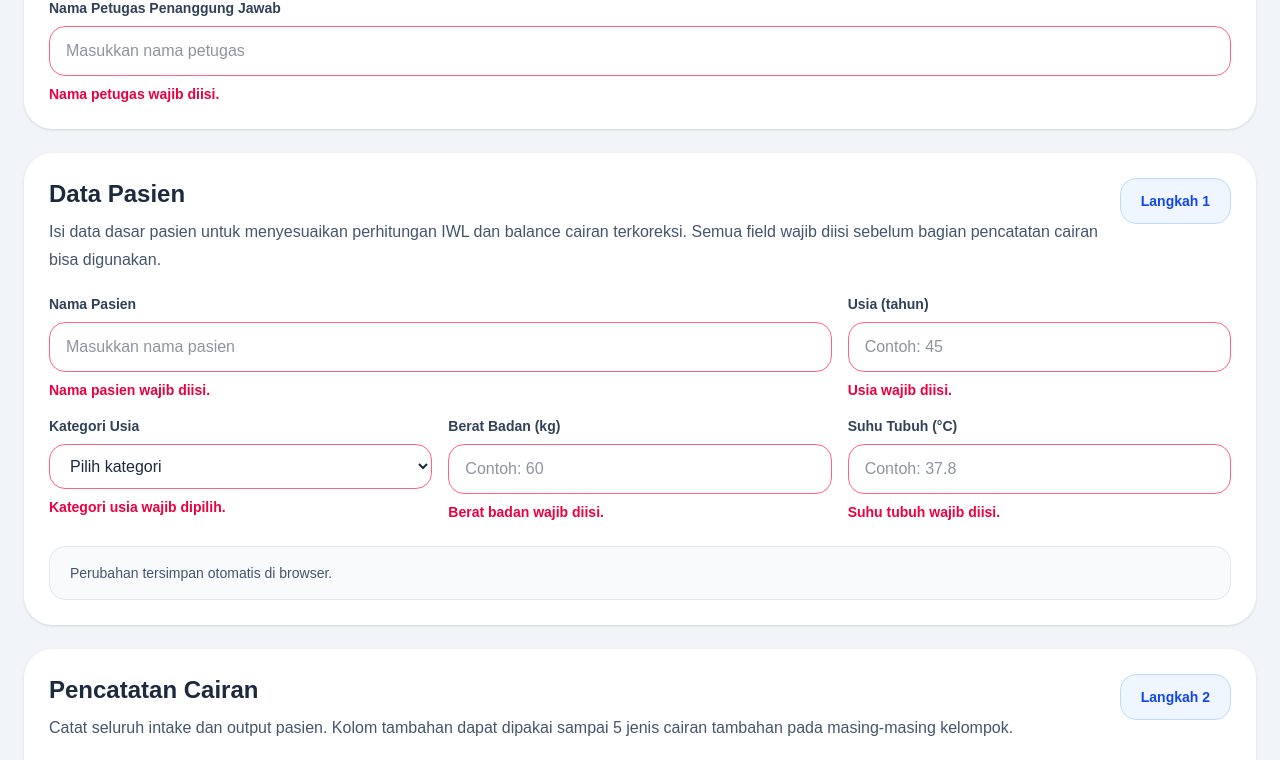
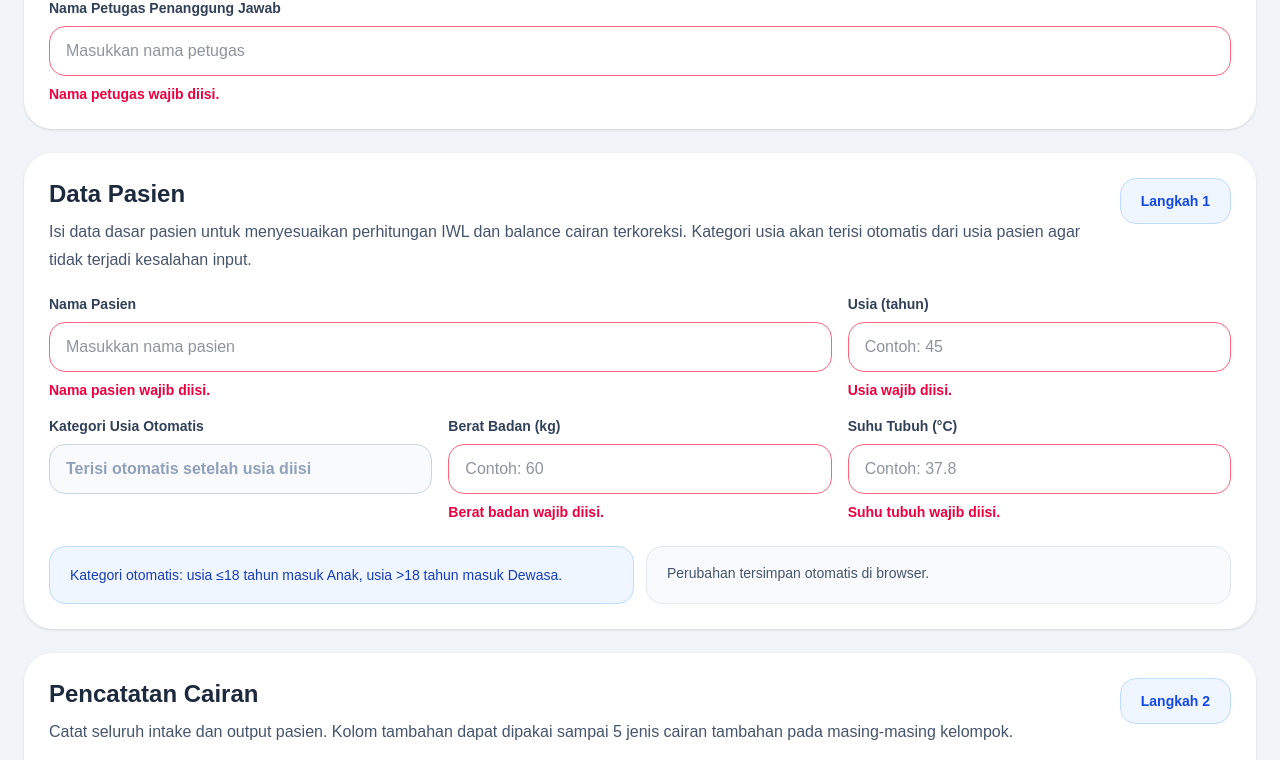
Before and after one commit to ukbisumut3256/fluidcare-v3, a Next.js app: page / in a window 1280 px wide. Shown: the part 433-1193 px from the top of the page. Built offline with nearby package versions, Linux system fonts and the light colour scheme.

Commit message:
update latest code

```diff
--- a/app/page.tsx
+++ b/app/page.tsx
@@ -169,8 +169,11 @@ function validatePatient(patient: PatientForm): PatientErrors {
     errors.age = "Usia tidak valid.";
   }
 
-  if (!patient.ageCategory) {
-    errors.ageCategory = "Kategori usia wajib dipilih.";
+  if (patient.age.trim() && age > 0) {
+    const expectedCategory: AgeCategory = age > 18 ? "dewasa (>18 Thn)" : "anak (<18 Thn)";
+    if (patient.ageCategory && patient.ageCategory !== expectedCategory) {
+      errors.ageCategory = "Kategori usia tidak sesuai dengan usia pasien.";
+    }
   }
 
   if (!patient.weight.trim()) {
@@ -281,10 +284,15 @@ export default function Home() {
 
         if (parsed.officer) setOfficer(parsed.officer);
         if (parsed.patient) {
+          const restoredAge = parsed.patient.age ?? "";
+          const restoredAgeNumber = toNumber(restoredAge);
+          const restoredAgeCategory: AgeCategory =
+            restoredAgeNumber > 0 ? (restoredAgeNumber > 18 ? "dewasa (>18 Thn)" : "anak (<18 Thn)") : "";
+
           setPatient({
             name: parsed.patient.name ?? "",
-            age: parsed.patient.age ?? "",
-            ageCategory: parsed.patient.ageCategory ?? "",
+            age: restoredAge,
+            ageCategory: restoredAgeCategory,
             weight: parsed.patient.weight ?? "",
             temperature: parsed.patient.temperature ?? "",
           });
@@ -374,7 +382,22 @@ export default function Home() {
   }
 
   function setPatientField<K extends keyof PatientForm>(key: K, value: PatientForm[K]) {
-    setPatient((prev) => ({ ...prev, [key]: value }));
+    setPatient((prev) => {
+      if (key === "age") {
+        const ageValue = String(value);
+        const ageNumber = toNumber(ageValue);
+        const automaticCategory: AgeCategory =
+          ageNumber > 0 ? (ageNumber > 18 ? "dewasa (>18 Thn)" : "anak (<18 Thn)") : "";
+
+        return {
+          ...prev,
+          age: ageValue,
+          ageCategory: automaticCategory,
+        };
+      }
+
+      return { ...prev, [key]: value };
+    });
     setResult(null);
   }
 
@@ -462,8 +485,10 @@ export default function Home() {
     const ageNum = toNumber(patient.age);
     const hasFever = temperatureNum > 37;
 
+    const automaticAgeCategory: AgeCategory = ageNum > 18 ? "dewasa (>18 Thn)" : "anak (<18 Thn)";
+
     const iwlNormal =
-      patient.ageCategory === "dewasa (>18 Thn)" ? 15 * weightNum : (30 - ageNum) * weightNum;
+      automaticAgeCategory === "dewasa (>18 Thn)" ? 15 * weightNum : (30 - ageNum) * weightNum;
 
     const feverAddition = hasFever ? 200 * (temperatureNum - 37) : 0;
     const iwlFever = hasFever ? iwlNormal + feverAddition : null;
@@ -482,7 +507,7 @@ export default function Home() {
       statusStandard: getBalanceStatus(balanceStandard),
       statusCorrected: balanceCorrected !== null ? getBalanceStatus(balanceCorrected) : null,
       methodLabel:
-        patient.ageCategory === "dewasa (>18 Thn)"
+        automaticAgeCategory === "dewasa (>18 Thn)"
           ? "Metode dewasa: IWL 15 × BB"
           : "Metode anak: IWL (30 - usia) × BB",
       hasFever,
@@ -567,6 +592,8 @@ export default function Home() {
         sumAdditionalItems(fluid.additionalOutputs);
 
       const ageNum = toNumber(patient.age);
+      const displayAgeCategory: AgeCategory =
+        ageNum > 0 ? (ageNum > 18 ? "dewasa (>18 Thn)" : "anak (<18 Thn)") : patient.ageCategory;
       const baseIwl = result.iwlNormal;
       const mainStatus = result.statusCorrected ?? result.statusStandard;
       const statusColor: RGB =
@@ -678,7 +705,7 @@ export default function Home() {
       doc.text(`: ${patient.age || "-"} tahun`, 43, 70);
 
       doc.text("Kategori Usia", 92, 63);
-      doc.text(`: ${patient.ageCategory || "-"}`, 121, 63);
+      doc.text(`: ${displayAgeCategory || "-"}`, 121, 63);
 
       doc.text("Berat Badan", 92, 70);
       doc.text(`: ${patient.weight || "-"} kg`, 121, 70);
@@ -823,7 +850,7 @@ export default function Home() {
 
       const formulaLines: string[] = [];
 
-      if (patient.ageCategory === "dewasa (>18 Thn)") {
+      if (displayAgeCategory === "dewasa (>18 Thn)") {
         formulaLines.push(
           `IWL normal dewasa = 15 x BB = 15 x ${weightNum.toFixed(1)} = ${baseIwl.toFixed(1)} mL/hari`
         );
@@ -1046,7 +1073,7 @@ export default function Home() {
                 <h2 className="text-2xl font-bold text-slate-800">Data Pasien</h2>
                 <p className="mt-2 leading-7 text-slate-600">
                   Isi data dasar pasien untuk menyesuaikan perhitungan IWL dan balance cairan terkoreksi.
-                  Semua field wajib diisi sebelum bagian pencatatan cairan bisa digunakan.
+                  Kategori usia akan terisi otomatis dari usia pasien agar tidak terjadi kesalahan input.
                 </p>
               </div>
               <span className="shrink-0 rounded-2xl border border-blue-200 bg-blue-50 px-5 py-3 text-sm font-bold text-blue-700">
@@ -1081,16 +1108,22 @@ export default function Home() {
                 />
               </FormField>
 
-              <FormField label="Kategori Usia" error={patientErrors.ageCategory}>
-                <select
-                  value={patient.ageCategory}
-                  onChange={(e) => setPatientField("ageCategory", e.target.value as AgeCategory)}
-                  className={inputClass(!!patientErrors.ageCategory)}
+              <FormField label="Kategori Usia Otomatis" error={patientErrors.ageCategory}>
+                <div
+                  className={`w-full rounded-2xl border px-4 py-3 font-bold ${
+                    patientErrors.ageCategory
+                      ? "border-rose-400 bg-rose-50 text-rose-700"
+                      : patient.ageCategory
+                        ? "border-blue-200 bg-blue-50 text-blue-700"
+                        : "border-slate-300 bg-slate-50 text-slate-400"
+                  }`}
                 >
-                  <option value="">Pilih kategori</option>
-                  <option value="dewasa (>18 Thn)">Dewasa (&gt;18 Thn)</option>
-                  <option value="anak (<18 Thn)">Anak (&lt;18 Thn)</option>
-                </select>
+                  {patient.ageCategory
+                    ? patient.ageCategory === "dewasa (>18 Thn)"
+                      ? "Dewasa (>18 Thn)"
+                      : "Anak (<18 Thn)"
+                    : "Terisi otomatis setelah usia diisi"}
+                </div>
               </FormField>
 
               <FormField label="Berat Badan (kg)" error={patientErrors.weight}>
@@ -1120,8 +1153,13 @@ export default function Home() {
               </FormField>
             </div>
 
-            <div className="mt-6 rounded-2xl border border-slate-200 bg-slate-50 px-5 py-4 text-sm text-slate-600">
-              {saveMessage}
+            <div className="mt-6 grid grid-cols-1 gap-3 md:grid-cols-2">
+              <div className="rounded-2xl border border-blue-200 bg-blue-50 px-5 py-4 text-sm leading-6 text-blue-800">
+                Kategori otomatis: usia ≤18 tahun masuk Anak, usia &gt;18 tahun masuk Dewasa.
+              </div>
+              <div className="rounded-2xl border border-slate-200 bg-slate-50 px-5 py-4 text-sm text-slate-600">
+                {saveMessage}
+              </div>
             </div>
           </section>
 
@@ -1567,6 +1605,8 @@ function FormulaPanel({
   const ageNum = toNumber(patient.age);
   const weightNum = toNumber(patient.weight);
   const temperatureNum = toNumber(patient.temperature);
+  const automaticAgeCategory: AgeCategory =
+    ageNum > 0 ? (ageNum > 18 ? "dewasa (>18 Thn)" : "anak (<18 Thn)") : patient.ageCategory;
 
   return (
     <div className="mt-5 rounded-[28px] border border-slate-200 bg-white p-5">
@@ -1591,7 +1631,7 @@ function FormulaPanel({
 
         <div>
           <h4 className="font-bold text-slate-800">IWL Normal</h4>
-          {patient.ageCategory === "dewasa (>18 Thn)" ? (
+          {automaticAgeCategory === "dewasa (>18 Thn)" ? (
             <p>
               IWL normal dewasa = 15 × BB = 15 × {weightNum.toFixed(1)} ={" "}
               <span className="font-bold">{result.iwlNormal.toFixed(1)} mL/hari</span>
```
